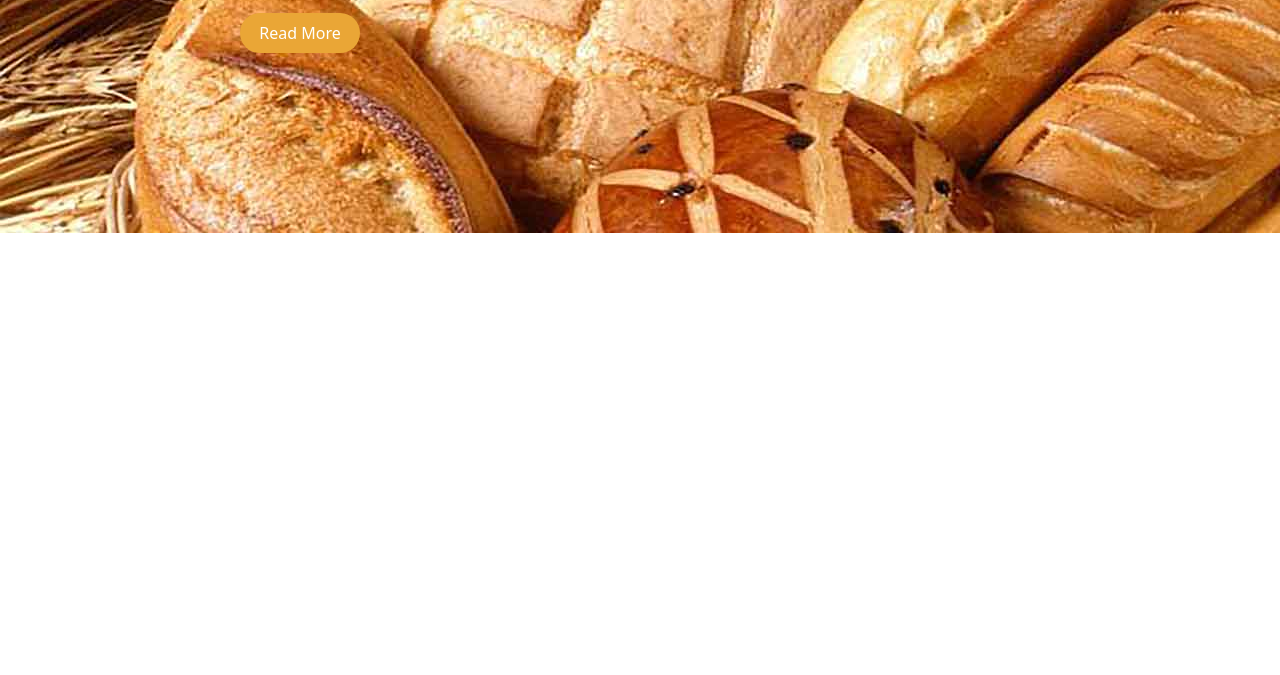
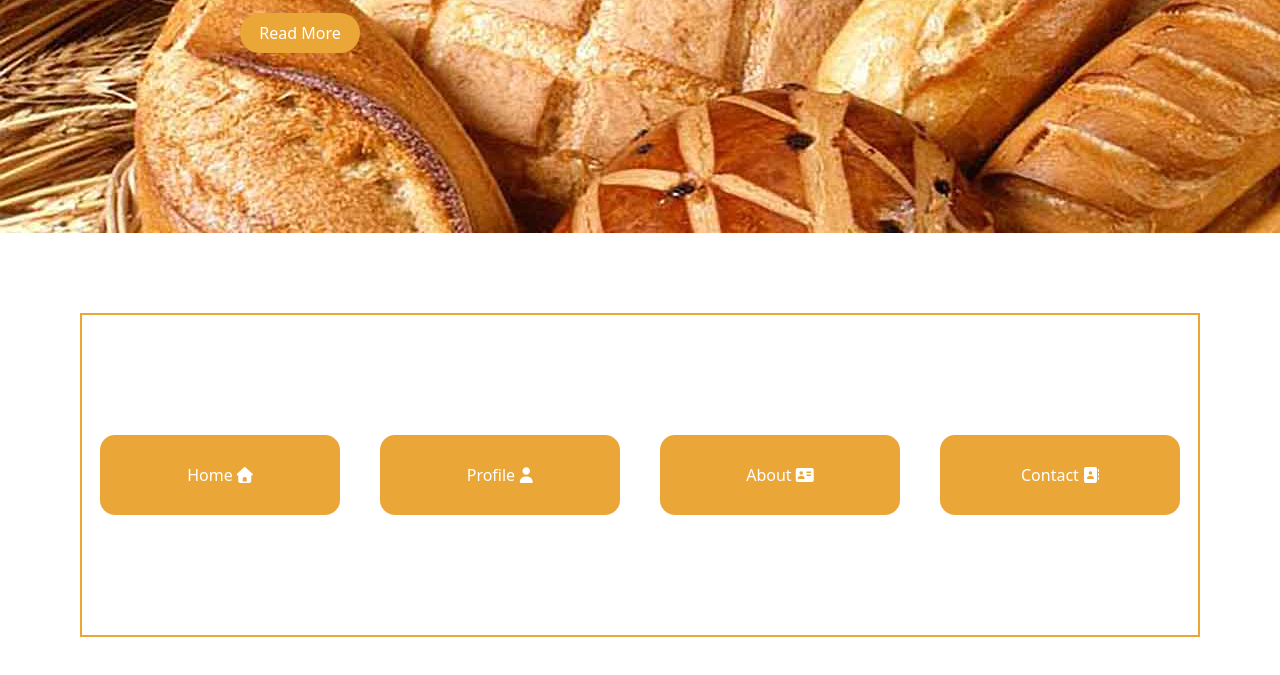
Before and after one commit to Shahin-Alz/projet-img, a website: page index.html in a window 1280 px wide. Shown: the part 503-1178 px from the top of the page. Before the commit the page ends 800 px from the top, so only its background shows below. Drawn offline with nearby package versions, Linux system fonts and the light colour scheme.

Commit message:
pas d'anim

```diff
--- a/index.html
+++ b/index.html
@@ -67,7 +67,9 @@
                 </div>
                 <div class="carousel-item1">
                     <div>
-                        <p>Lorem ipsum dolor sit amet consectetur, adipisicing elit. Aliquam recusandae nisi rerum facere enim, fugiat non est sit amet quod, exercitationem praesentium delectus aliquid mollitia.</p>
+                        <p>Lorem ipsum dolor sit amet consectetur, adipisicing elit. Aliquam recusandae nisi rerum
+                            facere enim, fugiat non est sit amet quod, exercitationem praesentium delectus aliquid
+                            mollitia.</p>
                     </div>
                 </div>
 
@@ -82,6 +84,24 @@
             </a>
         </div>
     </header>
+
+    <section class="section1">
+        <div class="contenu-sec1 d-flex">
+            <div class="btnD-sec1">
+                <button class="btn-sec1"> Home <i class="fa-solid fa-house"></i>
+                </button>
+            </div>
+            <div class="btnD-sec1">
+                <button class="btn-sec1">Profile <i class="fa-solid fa-user"></i></button>
+            </div>
+            <div class="btnD-sec1">
+                <button class="btn-sec1">About <i class="fa-solid fa-address-card"></i></button>
+            </div>
+            <div class="btnD-sec1">
+                <button class="btn-sec1">Contact <i class="fa-solid fa-address-book"></i></button>
+            </div>
+        </div>
+    </section>
 </body>
 <script src="./node_modules/bootstrap/dist/js/bootstrap.bundle.js"></script>
 
--- a/src/sass/app.scss
+++ b/src/sass/app.scss
@@ -12,7 +12,7 @@ $fa-font-path : "../../node_modules/@fortawesome/fontawesome-free/webfonts";
 @import "../../node_modules/bootstrap/scss/bootstrap.scss";
 // Tout les modules apparaissent après bootstrap ou n'importe quel autre framework.
 // Modules
-@import "./modules/section";
 @import "./modules/section1";
 @import "./modules/section2";
+@import "./modules/section3";
 @import "./modules/header";
--- a/src/sass/modules/_section1.scss
+++ b/src/sass/modules/_section1.scss
@@ -0,0 +1,17 @@
+.section1{
+    height: 50vh;
+    margin: 10vh;
+}
+
+.contenu-sec1{
+    justify-content: center;
+    padding: 100px;
+    border: solid 2px #eaa636;
+}
+
+.btn-sec1{
+    width: 30vh;
+    height: 10vh;
+    border-radius: 15px;
+    margin: 20px;
+}
--- a/src/sass/modules/_section2.scss
+++ /dev/null
@@ -1,3 +0,0 @@
-h2{
-    color:red
-}
```
Also changed, not shown: public/css/app.css, src/sass/modules/_section.scss (added), src/sass/modules/_section3.scss (added).
